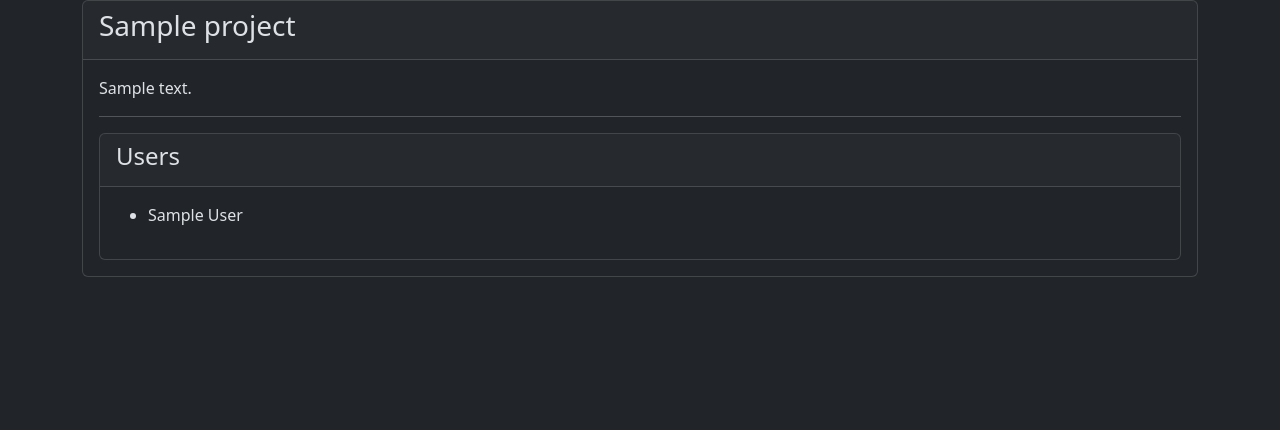
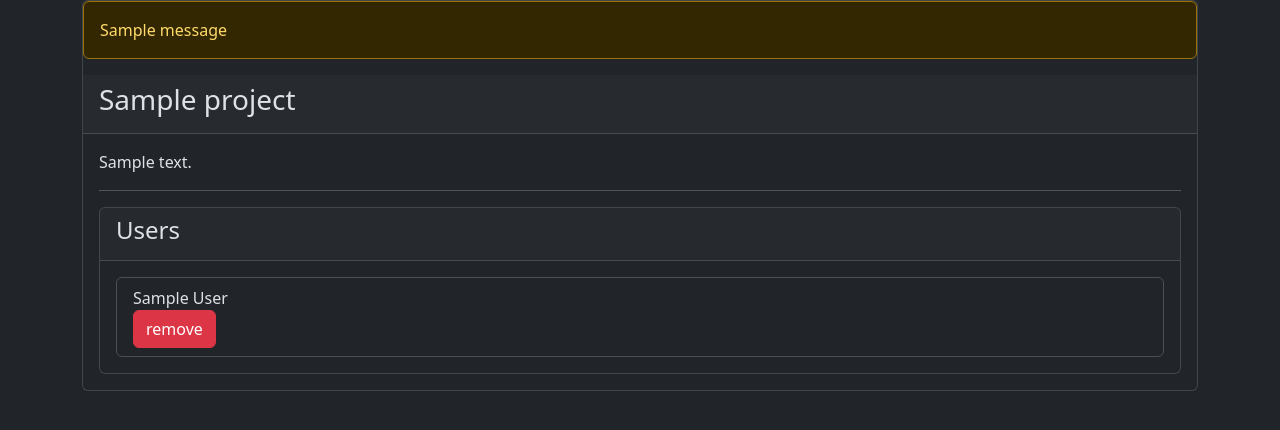
Before and after one commit to bhagyajkumar/miniproject, a Flask app: page /projects/1 in a window 1280 px wide. Shown: the part 56-486 px from the top of the page. Run offline with Flask 3, Linux system fonts and the light colour scheme; a user stored in the database is signed in; tables that the repository leaves empty hold one stand-in row (values such as "Sample post"); one stand-in notice (Sample message) is shown.

Commit message:
feat: project users deletable

```diff
--- a/app/main/views.py
+++ b/app/main/views.py
@@ -1,6 +1,6 @@
 from app.auth.models import User
 from . import main as view
-from flask import render_template, request, session, redirect, url_for, jsonify
+from flask import render_template, request, session, redirect, url_for, jsonify, flash
 from .models import ChatMessage, ProjectPost, Tag, Ticket, Project, TicketStatus
 from .forms import PostForm, TicketForm
 from ..ext import db
@@ -60,7 +60,21 @@ def projects():
 @view.route("/projects/<pid>")
 def project(pid):
     project = Project.query.get(pid)
-    return render_template("pages/project.html", project=project)
+    return render_template("pages/project.html", project=project, current_user=current_user)
+
+@view.route("/projects/<pid>/user/<uid>/remove")
+def remove_user_from_project(pid, uid):
+    project = Project.query.get(pid)
+    if int(project.admin.id) == int(uid):
+        flash("You cannot remove the admin from the project")
+        return redirect(url_for("main.project", pid=pid))
+    if current_user != project.admin:
+        return "You are not authorized to remove users from this project", 403
+
+    user = User.query.get(uid)
+    project.users.remove(user)
+    db.session.commit()
+    return redirect(url_for("main.project", pid=pid))
 
 @view.route("/projects/<id>/ticket")
 def ticket(id):
--- a/app/templates/pages/project.html
+++ b/app/templates/pages/project.html
@@ -7,6 +7,12 @@
 {% include "includes/navbar.html" %}
 <div class="container">
     <div class="card">
+        {% for message in get_flashed_messages() %}
+
+        <div class="alert alert-warning alert-dismissible" role="alert" id="alert">
+            {{ message }}
+        </div>
+        {% endfor %}
         <div class="card-header">
             <h3>{{ project.title }}</h3>
         </div>
@@ -18,15 +24,24 @@
                     <h4>Users</h4>
                 </div>
                 <div class="card-body">
-                    <ul>
+                    <ul class="list-group">
                         {% for user in project.users %}
 
-                        <li>{{ user.full_name }}</li>
+                        <li class="list-group-item">
+                            {{ user.full_name }}
+                            <div class="pl-auto">
+                                {% if current_user.id == project.admin.id %}
+                                <a class="btn btn-danger"
+                                    href="{{ url_for('main.remove_user_from_project', pid=project.id, uid=user.id) }}">remove</a>
+                                {% endif %}
+                            </div>
+
+                        </li>
                         {% endfor %}
                     </ul>
+                </div>
             </div>
         </div>
     </div>
-</div>
 
-{% endblock %}
+    {% endblock %}
```
Also changed, not shown: 1 other file.
